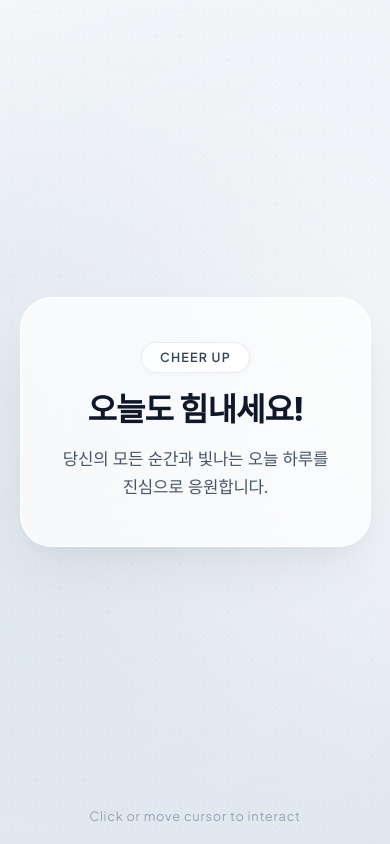
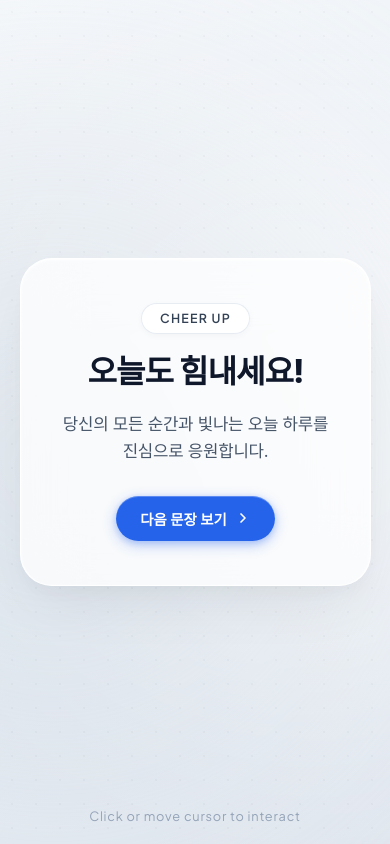
Before and after one commit to donghyungenius/first-idea-web, a plain HTML site: page index.html in a window 390 px wide. Drawn offline with Linux system fonts and the light colour scheme; a web font is replaced by a local one.

Commit message:
feat: 눈에 잘 띄는 파란색 '다음 문장 보기' 버튼 및 동적 문구 전환 기능 추가

```diff
--- a/index.html
+++ b/index.html
@@ -19,9 +19,15 @@
 
     <main class="center-container" id="interactive-card">
         <div class="card-inner">
-            <span class="badge">Cheer Up</span>
+            <span class="badge" id="category-badge">Cheer Up</span>
             <h1 class="main-heading" id="main-title">오늘도 힘내세요!</h1>
-            <p class="sub-text">당신의 모든 순간과 빛나는 오늘 하루를 진심으로 응원합니다.</p>
+            <p class="sub-text" id="sub-title">당신의 모든 순간과 빛나는 오늘 하루를 진심으로 응원합니다.</p>
+            <button class="next-button" id="next-btn" type="button" aria-label="다음 문장 보기">
+                <span>다음 문장 보기</span>
+                <svg class="btn-icon" width="16" height="16" viewBox="0 0 24 24" fill="none" stroke="currentColor" stroke-width="2.5" stroke-linecap="round" stroke-linejoin="round">
+                    <polyline points="9 18 15 12 9 6"></polyline>
+                </svg>
+            </button>
         </div>
     </main>
 
--- a/script.js
+++ b/script.js
@@ -2,14 +2,83 @@ document.addEventListener('DOMContentLoaded', () => {
     const card = document.getElementById('interactive-card');
     const glow1 = document.querySelector('.glow-1');
     const glow2 = document.querySelector('.glow-2');
+    const nextBtn = document.getElementById('next-btn');
+    const mainTitle = document.getElementById('main-title');
+    const subTitle = document.getElementById('sub-title');
+    const categoryBadge = document.getElementById('category-badge');
 
+    // Inspiring sentence list
+    const sentences = [
+        {
+            badge: "Cheer Up",
+            title: "오늘도 힘내세요!",
+            sub: "당신의 모든 순간과 빛나는 오늘 하루를 진심으로 응원합니다."
+        },
+        {
+            badge: "Step by Step",
+            title: "한 걸음씩 나아가면 됩니다",
+            sub: "작은 꾸준함이 모여 마침내 커다란 변화와 성장을 만들어냅니다."
+        },
+        {
+            badge: "Believe in Yourself",
+            title: "당신의 가능성은 무한합니다",
+            sub: "스스로를 믿고 당신만의 고유한 속도로 당당하게 걸어가세요."
+        },
+        {
+            badge: "Warm Day",
+            title: "오늘 하루도 참 소중합니다",
+            sub: "지금까지 걸어온 길을 돌아보며 스스로를 따뜻하게 칭찬해 주세요."
+        },
+        {
+            badge: "Bright Future",
+            title: "가장 빛나는 순간은 바로 지금",
+            sub: "새로운 도전을 주저하지 않는 당신의 용기 있는 걸음이 아름답습니다."
+        }
+    ];
+
+    let currentIndex = 0;
+    let isTransitioning = false;
+
+    // Next Sentence Button Handler
+    if (nextBtn) {
+        nextBtn.addEventListener('click', (e) => {
+            e.stopPropagation(); // Avoid card click conflicts
+            if (isTransitioning) return;
+            isTransitioning = true;
+
+            currentIndex = (currentIndex + 1) % sentences.length;
+            const nextItem = sentences[currentIndex];
+
+            // Smooth fade out
+            mainTitle.classList.add('content-fade-out');
+            subTitle.classList.add('content-fade-out');
+            if (categoryBadge) categoryBadge.style.opacity = '0.3';
+
+            setTimeout(() => {
+                // Update text
+                mainTitle.textContent = nextItem.title;
+                subTitle.textContent = nextItem.sub;
+                if (categoryBadge) categoryBadge.textContent = nextItem.badge;
+
+                // Smooth fade in
+                mainTitle.classList.remove('content-fade-out');
+                subTitle.classList.remove('content-fade-out');
+                if (categoryBadge) categoryBadge.style.opacity = '1';
+
+                setTimeout(() => {
+                    isTransitioning = false;
+                }, 300);
+            }, 250);
+        });
+    }
+
+    // 3D Tilt & Ambient Light Tracking
     let mouseX = window.innerWidth / 2;
     let mouseY = window.innerHeight / 2;
     let currentX = 0;
     let currentY = 0;
     let isHovered = false;
 
-    // Smooth cursor tracking for 3D card tilt & ambient lights
     window.addEventListener('mousemove', (e) => {
         mouseX = e.clientX;
         mouseY = e.clientY;
@@ -33,17 +102,15 @@ document.addEventListener('DOMContentLoaded', () => {
         const targetTiltX = (mouseY - cardCenterY) / 28 * -1;
         const targetTiltY = (mouseX - cardCenterX) / 28;
 
-        // Linear interpolation for silky smooth motion
         currentX += (targetTiltX - currentX) * 0.08;
         currentY += (targetTiltY - currentY) * 0.08;
 
-        const scale = isHovered ? 1.02 : 1;
+        const scale = isHovered ? 1.015 : 1;
         card.style.transform = `perspective(1200px) rotateX(${currentX.toFixed(2)}deg) rotateY(${currentY.toFixed(2)}deg) scale(${scale})`;
 
-        // Ambient lights subtle follow
         if (glow1 && glow2) {
-            const moveX = (mouseX / window.innerWidth - 0.5) * 50;
-            const moveY = (mouseY / window.innerHeight - 0.5) * 50;
+            const moveX = (mouseX / window.innerWidth - 0.5) * 45;
+            const moveY = (mouseY / window.innerHeight - 0.5) * 45;
             glow1.style.transform = `translate(${moveX}px, ${moveY}px)`;
             glow2.style.transform = `translate(${-moveX}px, ${-moveY}px)`;
         }
@@ -52,13 +119,4 @@ document.addEventListener('DOMContentLoaded', () => {
     }
 
     requestAnimationFrame(updateCardMovement);
-
-    // Subtle click press reaction
-    card.addEventListener('mousedown', () => {
-        card.style.transform = `perspective(1200px) rotateX(${currentX.toFixed(2)}deg) rotateY(${currentY.toFixed(2)}deg) scale(0.98)`;
-    });
-
-    card.addEventListener('mouseup', () => {
-        card.style.transform = `perspective(1200px) rotateX(${currentX.toFixed(2)}deg) rotateY(${currentY.toFixed(2)}deg) scale(1.02)`;
-    });
 });
--- a/style.css
+++ b/style.css
@@ -8,14 +8,21 @@
 :root {
     /* Light Grey Editorial Palette */
     --bg-gradient: linear-gradient(145deg, #f8fafc 0%, #edf2f7 40%, #e2e8f0 100%);
-    --card-bg: rgba(255, 255, 255, 0.72);
-    --card-border: rgba(255, 255, 255, 0.9);
+    --card-bg: rgba(255, 255, 255, 0.75);
+    --card-border: rgba(255, 255, 255, 0.95);
     --card-border-hover: rgba(255, 255, 255, 1);
 
     /* Typography */
     --text-primary: #0f172a;
     --text-secondary: #475569;
     --text-muted: #94a3b8;
+
+    /* Button - Eye-catching Blue */
+    --btn-blue: #2563eb;
+    --btn-blue-hover: #1d4ed8;
+    --btn-blue-active: #1e40af;
+    --btn-shadow: rgba(37, 99, 235, 0.32);
+    --btn-shadow-hover: rgba(37, 99, 235, 0.45);
 
     /* Badge styling */
     --badge-bg: rgba(255, 255, 255, 0.85);
@@ -129,7 +136,7 @@ body {
     display: flex;
     flex-direction: column;
     align-items: center;
-    gap: 1.25rem;
+    gap: 1.35rem;
     transform: translateZ(28px);
 }
 
@@ -147,6 +154,7 @@ body {
     border: 1px solid var(--badge-border);
     font-family: 'Plus Jakarta Sans', sans-serif;
     box-shadow: 0 2px 6px rgba(15, 23, 42, 0.03);
+    transition: opacity 0.3s ease;
 }
 
 /* Main Heading - 40px with Crisp Premium Charcoal */
@@ -159,7 +167,7 @@ body {
     margin: 0;
     word-break: keep-all;
     text-wrap: balance;
-    transition: transform 0.3s ease;
+    transition: opacity 0.3s cubic-bezier(0.16, 1, 0.3, 1), transform 0.3s cubic-bezier(0.16, 1, 0.3, 1);
 }
 
 /* Subtitle */
@@ -172,6 +180,63 @@ body {
     margin: 0;
     word-break: keep-all;
     max-width: 480px;
+    transition: opacity 0.3s cubic-bezier(0.16, 1, 0.3, 1), transform 0.3s cubic-bezier(0.16, 1, 0.3, 1);
+}
+
+/* Eye-Catching Blue Next Button */
+.next-button {
+    display: inline-flex;
+    align-items: center;
+    justify-content: center;
+    gap: 0.5rem;
+    margin-top: 0.75rem;
+    padding: 0.85rem 1.75rem;
+    font-size: 0.95rem;
+    font-weight: 600;
+    font-family: inherit;
+    color: #ffffff;
+    background-color: var(--btn-blue);
+    border: none;
+    border-radius: 9999px;
+    cursor: pointer;
+    box-shadow: 0 4px 14px var(--btn-shadow),
+                0 2px 6px rgba(37, 99, 235, 0.2),
+                inset 0 1px 0 rgba(255, 255, 255, 0.25);
+    transition: all 0.25s cubic-bezier(0.16, 1, 0.3, 1);
+    outline: none;
+}
+
+.next-button:hover {
+    background-color: var(--btn-blue-hover);
+    transform: translateY(-2px) scale(1.02);
+    box-shadow: 0 8px 22px var(--btn-shadow-hover),
+                0 3px 8px rgba(37, 99, 235, 0.3),
+                inset 0 1px 0 rgba(255, 255, 255, 0.35);
+}
+
+.next-button:active {
+    background-color: var(--btn-blue-active);
+    transform: translateY(1px) scale(0.98);
+    box-shadow: 0 2px 8px var(--btn-shadow);
+}
+
+.btn-icon {
+    transition: transform 0.25s cubic-bezier(0.16, 1, 0.3, 1);
+}
+
+.next-button:hover .btn-icon {
+    transform: translateX(3px);
+}
+
+/* Content Fade Animation for Sentence Switching */
+.content-fade-out {
+    opacity: 0 !important;
+    transform: translateY(-8px) !important;
+}
+
+.content-fade-in {
+    opacity: 1 !important;
+    transform: translateY(0) !important;
 }
 
 /* Footer note */
@@ -217,8 +282,13 @@ body {
         font-size: 32px;
     }
 
+    .next-button {
+        padding: 0.75rem 1.5rem;
+        font-size: 0.9rem;
+    }
+
     .card-inner {
-        gap: 1rem;
+        gap: 1.1rem;
     }
 
     .footer-note {
```
